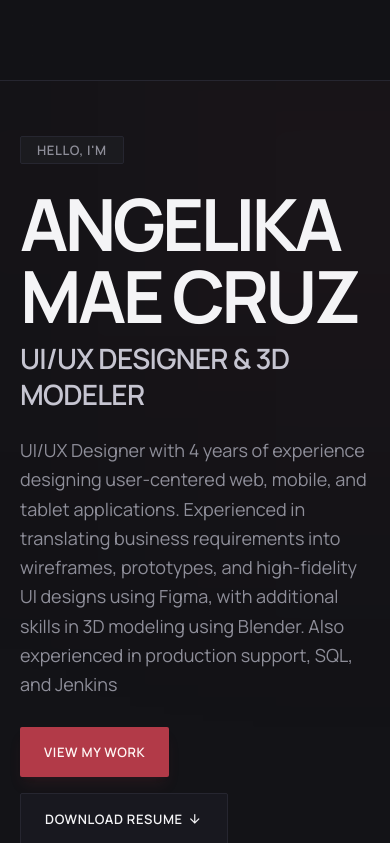
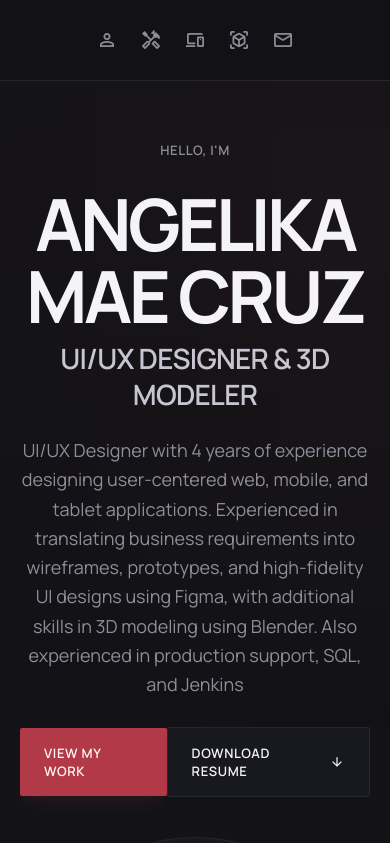
Before and after one commit to cruzangel12/portfolio, a plain HTML site: page index.html in a window 390 px wide. Shown: the top 843 px of the page. Drawn offline with nearby package versions, Linux system fonts and the light colour scheme; grey boxes are pictures that could not be loaded.

Commit message:
fixed navigation item

```diff
--- a/index.html
+++ b/index.html
@@ -282,35 +282,66 @@
       >
         <div class="flex items-center gap-space-lg">
           <nav
-            class="hidden xl:flex items-center gap-space-lg"
+            class="flex items-center gap-1 sm:gap-space-md xl:gap-space-lg"
+            aria-label="Primary"
             data-active-classes="text-text-primary border-b-2 border-border-focus font-label-md text-label-md"
           >
             <a
               aria-current="page"
-              class="font-label-md text-label-md uppercase tracking-wider text-text-muted hover:text-text-primary transition-colors py-space-xs"
+              aria-label="About"
+              class="inline-flex items-center justify-center min-w-10 min-h-10 xl:min-w-0 xl:min-h-0 font-label-md text-label-md uppercase tracking-wider text-text-muted hover:text-text-primary transition-colors py-space-xs"
               data-path="about"
               href="#hero"
-              >About</a
+              title="About"
+              ><span
+                class="material-symbols-outlined text-[22px] xl:hidden"
+                aria-hidden="true"
+                >person</span
+              ><span class="hidden xl:inline">About</span></a
             ><a
-              class="font-label-md text-label-md uppercase tracking-wider text-text-muted hover:text-text-primary transition-colors py-space-xs"
+              aria-label="Skills"
+              class="inline-flex items-center justify-center min-w-10 min-h-10 xl:min-w-0 xl:min-h-0 font-label-md text-label-md uppercase tracking-wider text-text-muted hover:text-text-primary transition-colors py-space-xs"
               data-path="skills"
               href="#skills"
-              >Skills</a
+              title="Skills"
+              ><span
+                class="material-symbols-outlined text-[22px] xl:hidden"
+                aria-hidden="true"
+                >handyman</span
+              ><span class="hidden xl:inline">Skills</span></a
             ><a
-              class="font-label-md text-label-md uppercase tracking-wider text-text-muted hover:text-text-primary transition-colors py-space-xs"
+              aria-label="UI/UX"
+              class="inline-flex items-center justify-center min-w-10 min-h-10 xl:min-w-0 xl:min-h-0 font-label-md text-label-md uppercase tracking-wider text-text-muted hover:text-text-primary transition-colors py-space-xs"
               data-path="ui-ux-projects"
               href="#ui-projects"
-              >UI/UX</a
+              title="UI/UX"
+              ><span
+                class="material-symbols-outlined text-[22px] xl:hidden"
+                aria-hidden="true"
+                >devices</span
+              ><span class="hidden xl:inline">UI/UX</span></a
             ><a
-              class="font-label-md text-label-md uppercase tracking-wider text-text-muted hover:text-text-primary transition-colors py-space-xs"
+              aria-label="3D Modeling"
+              class="inline-flex items-center justify-center min-w-10 min-h-10 xl:min-w-0 xl:min-h-0 font-label-md text-label-md uppercase tracking-wider text-text-muted hover:text-text-primary transition-colors py-space-xs"
               data-path="3d-modeling"
               href="#3d-renders"
-              >3D Modeling</a
+              title="3D Modeling"
+              ><span
+                class="material-symbols-outlined text-[22px] xl:hidden"
+                aria-hidden="true"
+                >view_in_ar</span
+              ><span class="hidden xl:inline">3D Modeling</span></a
             ><a
-              class="font-label-md text-label-md uppercase tracking-wider text-text-muted hover:text-text-primary transition-colors py-space-xs"
+              aria-label="Get in Touch"
+              class="inline-flex items-center justify-center min-w-10 min-h-10 xl:min-w-0 xl:min-h-0 font-label-md text-label-md uppercase tracking-wider text-text-muted hover:text-text-primary transition-colors py-space-xs"
               data-path="contact"
               href="#contact"
-              >Get in Touch</a
+              title="Get in Touch"
+              ><span
+                class="material-symbols-outlined text-[22px] xl:hidden"
+                aria-hidden="true"
+                >mail</span
+              ><span class="hidden xl:inline">Get in Touch</span></a
             >
           </nav>
         </div>
@@ -346,7 +377,7 @@
                 >
                   <!-- Status Badge & Pulse -->
                   <div
-                    class="inline-flex items-center gap-space-sm px-space-md py-space-xs rounded bg-surface-container-low border border-border-subtle"
+                    class="inline-flex items-center justify-center md:justify-start gap-space-sm px-space-md py-space-xs rounded bg-transparent md:bg-surface-container-low border border-transparent md:border-border-subtle w-full md:w-auto"
                   >
                     <span
                       class="font-label-sm text-label-md uppercase tracking-wider text-text-muted"
@@ -354,7 +385,7 @@
                     >
                   </div>
                   <!-- Hero Typography -->
-                  <div class="space-y-space-xs">
+                  <div class="space-y-space-xs text-center md:text-left">
                     <h1
                       class="font-display-hero text-display-hero tracking-tighter text-text-primary uppercase leading-none"
                     >
@@ -368,7 +399,7 @@
                   </div>
                   <!-- Narrative / Editorial Summary -->
                   <p
-                    class="font-body-lg text-body-lg text-text-muted max-w-xl leading-relaxed"
+                    class="font-body-lg text-body-lg text-text-muted max-w-xl leading-relaxed text-center md:text-left"
                   >
                     UI/UX Designer with 4 years of experience designing
                     user-centered web, mobile, and tablet applications.
@@ -379,7 +410,7 @@
                   </p>
                   <!-- Dual CTA Action Cluster -->
                   <div
-                    class="flex flex-wrap items-center gap-space-md pt-space-xs"
+                    class="flex w-full md:w-auto items-center justify-center md:gap-space-md pt-space-xs"
                   >
                     <a
                       class="inline-flex items-center gap-space-xs px-space-lg py-space-md rounded bg-primary-container text-on-primary-container font-label-md text-label-md uppercase tracking-wider hover:bg-accent-crimson-hover transition-colors shadow-lg shadow-primary-container/10 group"
@@ -653,9 +684,10 @@
                       <p
                         class="font-body-md text-body-md text-text-muted leading-relaxed"
                       >
-                        A luxury couture house for fur babies. PAWz shapes
-                        tailored garments and a quiet shopping experience, so
-                        dressing a pet feels as considered as dressing yourself.
+                        A luxury couture boutique for fur babies. Cotton & Co
+                        brings together exquisitely tailored garments and
+                        timeless style, making dressing your pet feel as
+                        considered as dressing yourself.
                       </p>
                     </div>
                   </div>
@@ -710,16 +742,6 @@
                     3D MODELING &amp; RENDERS
                   </h2>
                   <span class="h-px bg-border-subtle flex-1"></span>
-                </div>
-                <div class="flex justify-center mt-space-md">
-                  <div
-                    class="flex items-center gap-space-xs px-space-md py-space-xs rounded bg-surface-card border border-border-subtle"
-                  >
-                    <span
-                      class="font-label-sm text-label-sm uppercase tracking-wider text-text-muted"
-                      >OCTANE / CYCLES / 4K PBR PIPELINE</span
-                    >
-                  </div>
                 </div>
               </div>
               <div
```
